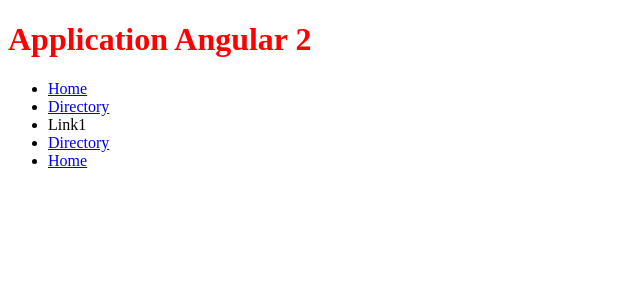
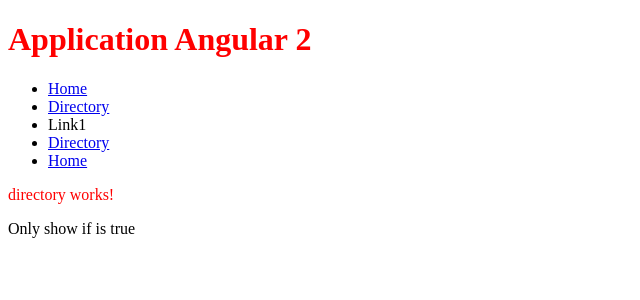
Before and after one commit to 3ndrius/Angular2, an Angular app: page /directory in a window 1280 px wide. Before the commit this address led to /. Shown: the top 300 px of the page, without its empty margins (0-640 px from the left). Built offline with nearby package versions, Linux system fonts and the light colour scheme.

Commit message:
Directives if class/19

```diff
--- a/src/app/app.module.ts
+++ b/src/app/app.module.ts
@@ -10,7 +10,7 @@ import { RouterModule, Routes } from '@angular/router';
 
 
 const appRoutes: Routes = [
-  {path: 'directory/:ninjas', component: DirectoryComponent},
+  {path: 'directory', component: DirectoryComponent},
   {path: '', component: HomeComponent}
 ];
 
--- a/src/app/directory/directory.component.html
+++ b/src/app/directory/directory.component.html
@@ -1,5 +1,31 @@
-<p>
-  directory works!
-</p>
 
-<p>{{ninjas}}</p>
+<p [ngClass]="classes"> directory works!</p>
+
+<p *ngIf="test"> Only show if is true</p>
+
+
+<style>
+  .blue{
+    color:blue;
+  }
+
+  .red{
+    color:red;
+  }
+  .underline{
+    text-decoration: underline;
+  }
+</style>
+
+
+
+
+
+
+
+
+
+
+
+
+<!-- <p>{{ninjas}}</p> -->
--- a/src/app/directory/directory.component.ts
+++ b/src/app/directory/directory.component.ts
@@ -8,10 +8,12 @@ import {ActivatedRoute } from '@angular/router';
 })
 export class DirectoryComponent implements OnInit {
 
-  ninjas: string;
-  constructor(private route: ActivatedRoute) {
-
-    this.ninjas = route.snapshot.params['ninjas'];
+  classes = {'blue':false, 'red':true, 'underline': false};
+  test = true;
+  // ninjas: string;
+  constructor() {
+    //private route: ActivatedRoute
+    // this.ninjas = route.snapshot.params['ninjas'];
   }
 
   ngOnInit() {
```
